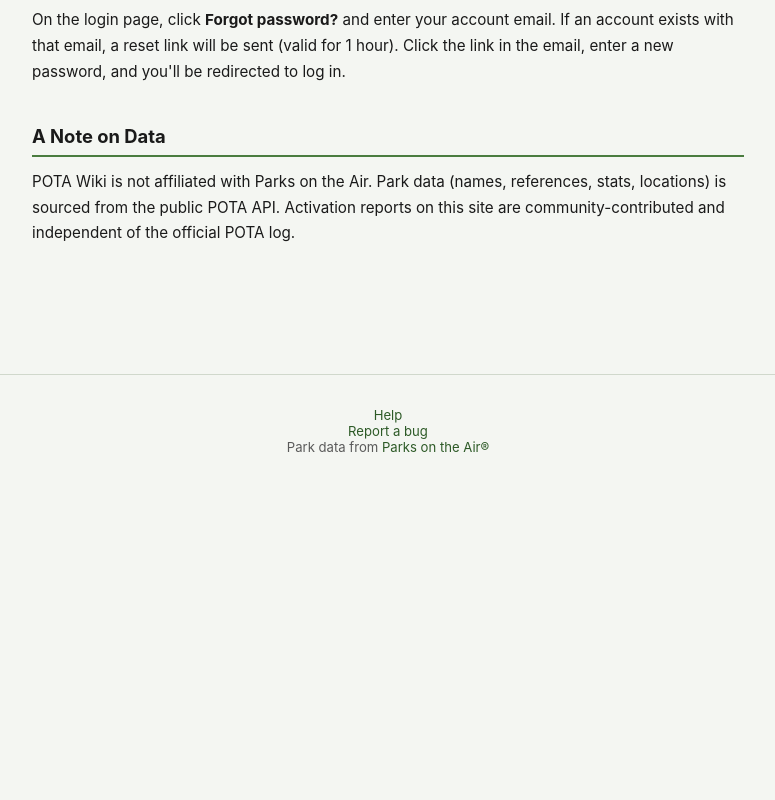
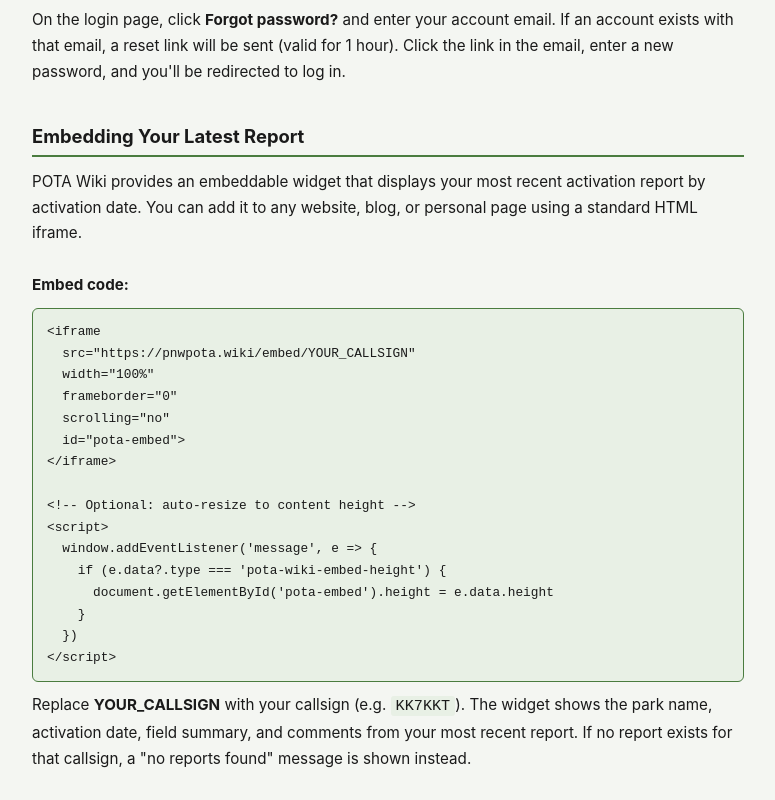
Before and after one commit to thelias/pota-wiki, a React (Vite) app in the folder client/: page /help in a window 1280 px wide. Shown: the part 2020-2820 px from the top of the page, without its empty margins (252-1027 px from the left). Before the commit the page ends 2507 px from the top, so only its background shows below. Built offline with nearby package versions, Linux system fonts and the light colour scheme; no server answers.

Commit message:
added iframe documentation

```diff
--- a/client/src/pages/Help.jsx
+++ b/client/src/pages/Help.jsx
@@ -68,6 +68,31 @@
           On the login page, click <strong>Forgot password?</strong> and enter your account email. If an account exists with that email, a reset link will be sent (valid for 1 hour). Click the link in the email, enter a new password, and you'll be redirected to log in.
         </Section>
 
+        <Section title="Embedding Your Latest Report">
+          POTA Wiki provides an embeddable widget that displays your most recent activation report by activation date. You can add it to any website, blog, or personal page using a standard HTML iframe.
+          <br /><br />
+          <strong>Embed code:</strong>
+          <pre style={{ background: 'var(--green-muted)', border: '1px solid var(--green-light)', borderRadius: 6, padding: '12px 14px', fontSize: '0.8rem', overflowX: 'auto', marginTop: 10, marginBottom: 10 }}>{`<iframe
+  src="https://pnwpota.wiki/embed/YOUR_CALLSIGN"
+  width="100%"
+  frameborder="0"
+  scrolling="no"
+  id="pota-embed">
+</iframe>
+
+<!-- Optional: auto-resize to content height -->
+<script>
+  window.addEventListener('message', e => {
+    if (e.data?.type === 'pota-wiki-embed-height') {
+      document.getElementById('pota-embed').height = e.data.height
+    }
+  })
+</script>`}</pre>
+          Replace <strong>YOUR_CALLSIGN</strong> with your callsign (e.g. <code style={{ background: 'var(--green-muted)', padding: '1px 5px', borderRadius: 3 }}>KK7KKT</code>). The widget shows the park name, activation date, field summary, and comments from your most recent report. If no report exists for that callsign, a "no reports found" message is shown instead.
+          <br /><br />
+          The optional script block allows the iframe to automatically resize to fit its content. Without it, you can set a fixed height on the iframe element directly.
+        </Section>
+
         <Section title="A Note on Data">
           POTA Wiki is not affiliated with Parks on the Air. Park data (names, references, stats, locations) is sourced from the public POTA API. Activation reports on this site are community-contributed and independent of the official POTA log.
         </Section>
```
